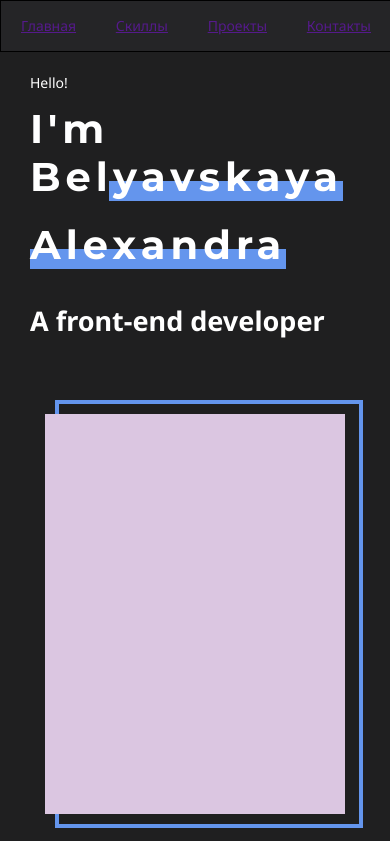
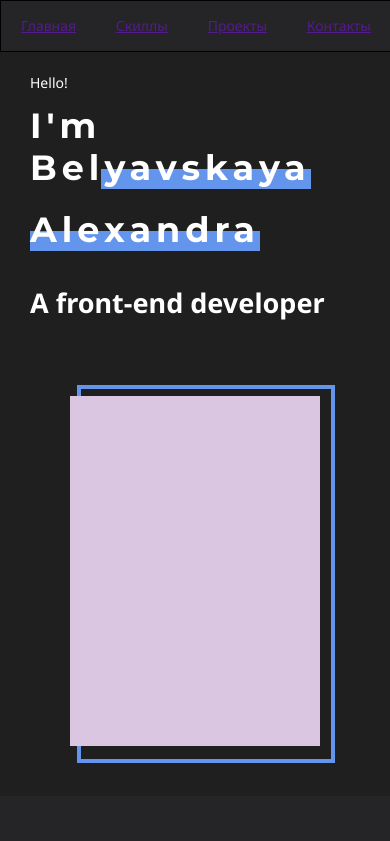
Before and after one commit to Aliaksandra-Sunny/Portfolio, a React (Create React App) app: page / in a window 390 px wide. Shown: the top 841 px of the page. Built offline with nearby package versions, Linux system fonts and the light colour scheme.

Commit message:
scroll fixed

```diff
--- a/src/components/Contacts/Contacts.module.css
+++ b/src/components/Contacts/Contacts.module.css
@@ -3,7 +3,7 @@
     display: flex;
     min-height: 65vh;
     justify-content: center;
-    padding: 40px;
+    padding: 40px 0;
 }
 
 input, button, textarea{
@@ -21,13 +21,16 @@ input, button, textarea{
 .form{
      display: flex;
      flex-direction: column;
-     width: 350px;
+     width: 400px;
      height: 70%;
      justify-content: space-between;
      align-items: center;
  }
 
 .form form{
+    margin: 0;
+    padding: 0;
+    left: 0;
     width: 100%;
 }
 
@@ -36,7 +39,7 @@ input, button, textarea{
     border: 1px solid #4a4a4a;
     font-size: 12px;
     border-radius: 0;
-    width: 100%;
+    width: 90%;
     color: #495057;
     padding: .375rem .75rem;
 }
@@ -60,3 +63,9 @@ textarea.formItem{
         width: 100%;
     }
 }
+@media (max-width: 450px) {
+    .form{
+        width: 100%;
+        padding: 0;
+    }
+}
--- a/src/components/Elements/Button/Button.module.css
+++ b/src/components/Elements/Button/Button.module.css
@@ -11,7 +11,7 @@
     color: #fff;
     max-width: 170px;
     margin: 15px auto;
-    z-index: 22;
+    z-index: 3;
     text-align: center;
     border-radius: 0;
     width: 100%;
--- a/src/components/Footer/Network/Network.module.css
+++ b/src/components/Footer/Network/Network.module.css
@@ -7,3 +7,10 @@
     justify-content: space-between;
     align-items: center;
 }
+
+@media (max-width: 760px) {
+    .network{
+        height: 60px;
+        width: 60px;
+    }
+}
--- a/src/components/Header/Header.module.css
+++ b/src/components/Header/Header.module.css
@@ -6,16 +6,7 @@
     justify-content: center;
     position: fixed;
     width: 100%;
-    z-index: 2;
-}
-
-@media (max-width: 760px) {
-    .container{
-        width: 100%;
-        display: flex;
-        justify-content: center;
-        align-items: center;
-    }
+    z-index: 4;
 }
 
 @media (min-width: 760px) {
@@ -26,3 +17,13 @@
         align-items: center;
     }
 }
+
+@media (max-width: 760px) {
+    .container{
+        width: 100%;
+        display: flex;
+        justify-content: center;
+        align-items: center;
+        z-index: 5;
+    }
+}
--- a/src/components/Main/Main.module.css
+++ b/src/components/Main/Main.module.css
@@ -74,21 +74,6 @@ h1 {
     border: 4px solid cornflowerblue;
 }
 
-@media (max-width: 760px) {
-    .container {
-        width: 100%;
-        display: flex;
-        justify-content: space-around;
-        align-items: center;
-        flex-wrap: wrap;
-        flex-direction: column;
-    }
-
-    .greeting span:nth-child(2), .greeting span:nth-child(2) span, .greeting span:nth-child(3) {
-        font-size: 40px;
-    }
-}
-
 @media (min-width: 760px) {
     .main {
         min-height: calc(100vh - 70px);
@@ -102,3 +87,36 @@ h1 {
         flex-wrap: wrap;
     }
 }
+
+@media (max-width: 760px) {
+    .container {
+        width: 100%;
+        display: flex;
+        justify-content: space-around;
+        align-items: center;
+        flex-wrap: wrap;
+        flex-direction: column;
+    }
+
+    .image:before {
+        z-index: -1;
+        content: "";
+        position: absolute;
+        left: 7px;
+        top: -11px;
+        height: 370px;
+        width: 250px;
+        border: 4px solid cornflowerblue;
+    }
+
+    .image{
+        height: 350px;
+        width: 250px;
+        background-color: #dbc6e1;
+
+    }
+
+    .greeting span:nth-child(2), .greeting span:nth-child(2) span, .greeting span:nth-child(3) {
+        font-size: 35px;
+    }
+}
```
